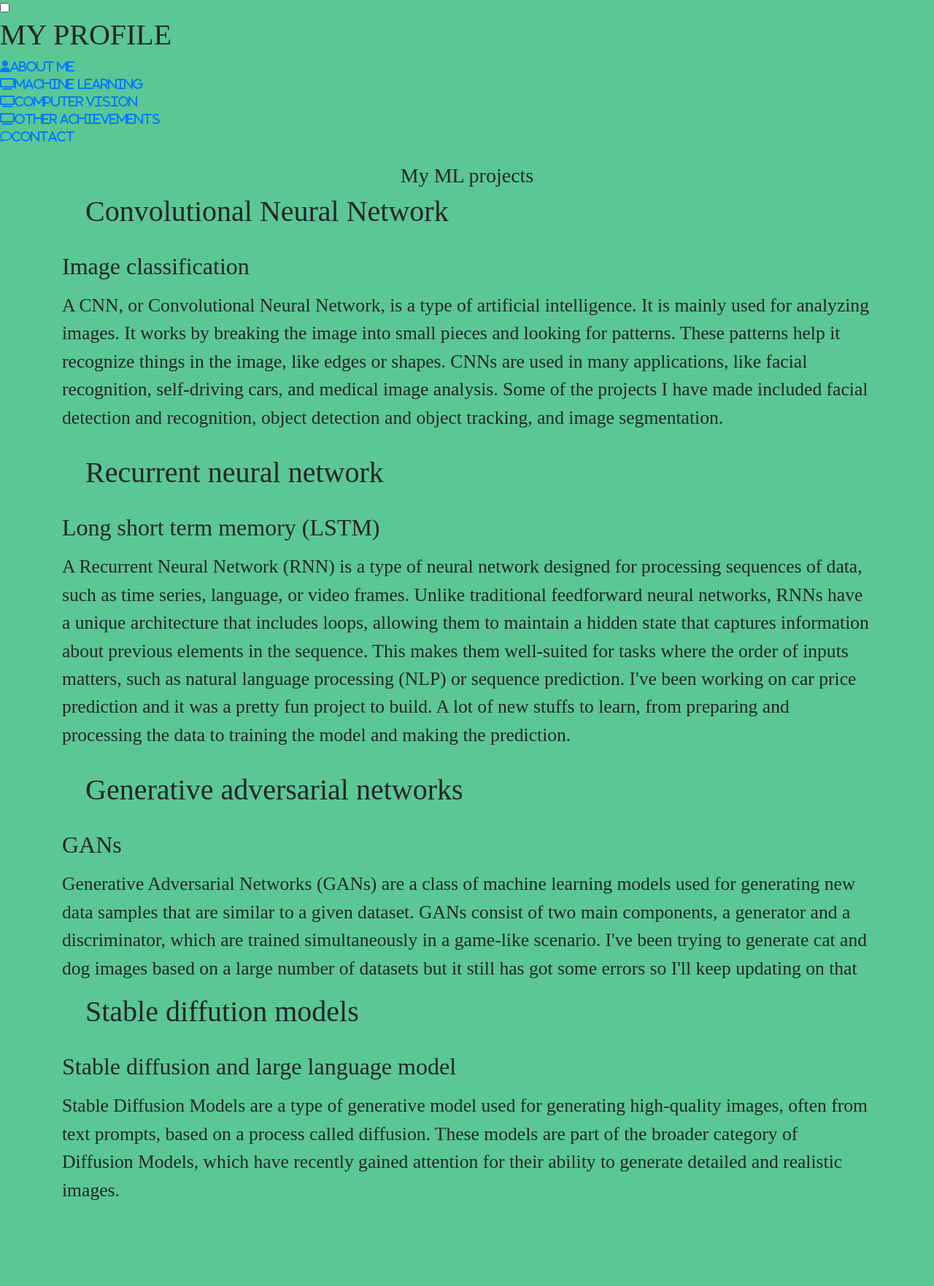
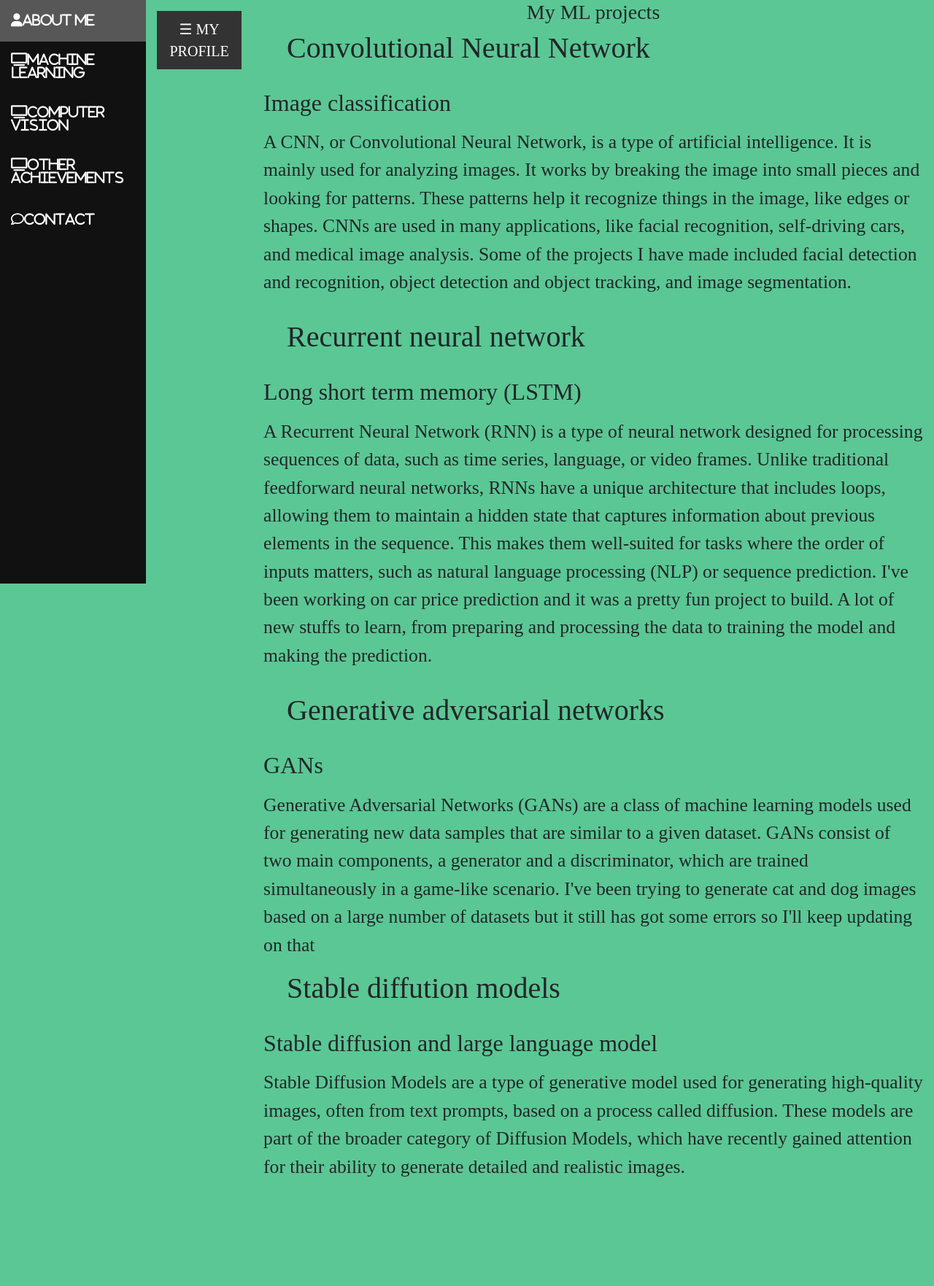
Before and after one commit to minhquang5014/personal-web-flask, a Flask app: page /ml in a window 1280 px wide. Shown: the whole page at 73% size. After the commit the page ends 1613 px from the top, so only its background shows below. Run offline with Flask 3, Linux system fonts and the light colour scheme; some libraries are stand-ins or nearby versions.

Commit message:
successfully fixing the bug with the sidebar

```diff
--- a/website/static/css_folder/home.css
+++ b/website/static/css_folder/home.css
@@ -5,7 +5,7 @@
     box-sizing: border-box;
     font-family: 'Poppins', 'sans-serif'
 }
-body .bg{
+body {
     background: black;
     /* color: #dedede; */
 }
@@ -15,7 +15,7 @@ body .bg{
     position: fixed;
     top:0;
     right:0;
-    width: 100%;
+    width: 70%;
     padding: 20px 10%;
     background: transparent;
     display: flex;
--- a/website/templates/base.html
+++ b/website/templates/base.html
@@ -15,10 +15,10 @@
             crossorigin="anonymous"
         >
         <link rel="stylesheet" href="https://cdnjs.cloudflare.com/ajax/libs/font-awesome/6.0.0/css/all.min.css">
-        <!-- <link
+        <link
             rel="stylesheet"
-            href="/static/css_folder/base.css"
-        >  -->
+            href="/static/css_folder/base2.css"
+        >
         {% block styles %}{% endblock %}
         <title>{% block title %}{% endblock %}</title>
 
@@ -42,18 +42,10 @@
                 </div>
             </div>
         </nav> -->
-        <section class="bg">
-            <label>
-                <!--create a toggle button-->
-                <input type="checkbox">
-                <div class="toggle">
-                    <span class="common top_line"></span>
-                    <span class="common middle_line"></span>
-                    <span class="common bottom_line"></span>
+        <div id="main" class="main-content">
+            <button id="toggleBtn" class="toggle-btn">☰ MY PROFILE</button>
         </div>
-
-                <div class="sidebar">
-                    <h1>MY PROFILE</h1>
+        <div id="navbar" class="sidebar">
             <ul>
                 <li style="--1:1"><a href=""><i class="fa-solid fa-user">About Me</i></a></li>
                 <li style="--1:2"><a href="ml"><i class="fas fa-tv">Machine learning</i></a></li>
@@ -62,8 +54,7 @@
                 <li style="--1:5"><a href=""><i class="far fa-comment">Contact</i></a></li>
             </ul>
         </div>
-            </label>
-        </section>
+
 
         {% with messages = get_flashed_messages(with_categories=true) %}
         {% if messages %}
@@ -99,5 +90,6 @@
             integrity="sha384-JZR6Spejh4U02d8jOt6vLEHfe/JQGiRRSQQxSfFWpi1MquVdAyjUar5+76PVCmYl"
             crossorigin="anonymous"
         ></script>
+        <script src="/static/toggle.js"></script>
     </body>
 </html>
--- a/website/templates/home.html
+++ b/website/templates/home.html
@@ -4,7 +4,7 @@
 {% block styles %}
 <link rel="stylesheet" href="{{ url_for('static', filename='css_folder/home.css') }}">
 <link href='https://unpkg.com/boxicons@2.1.4/css/boxicons.min.css' rel='stylesheet'>
-<link rel="stylesheet" href="../css_folder/base.css">
+<link rel="stylesheet" href="/static/css_folder/home.css">
 {% endblock %}
 
 {% block content %}
```
Also changed, not shown: website/static/css_folder/base.css (line endings or trailing spaces). Lines whose indentation alone changed are shown as unchanged.
